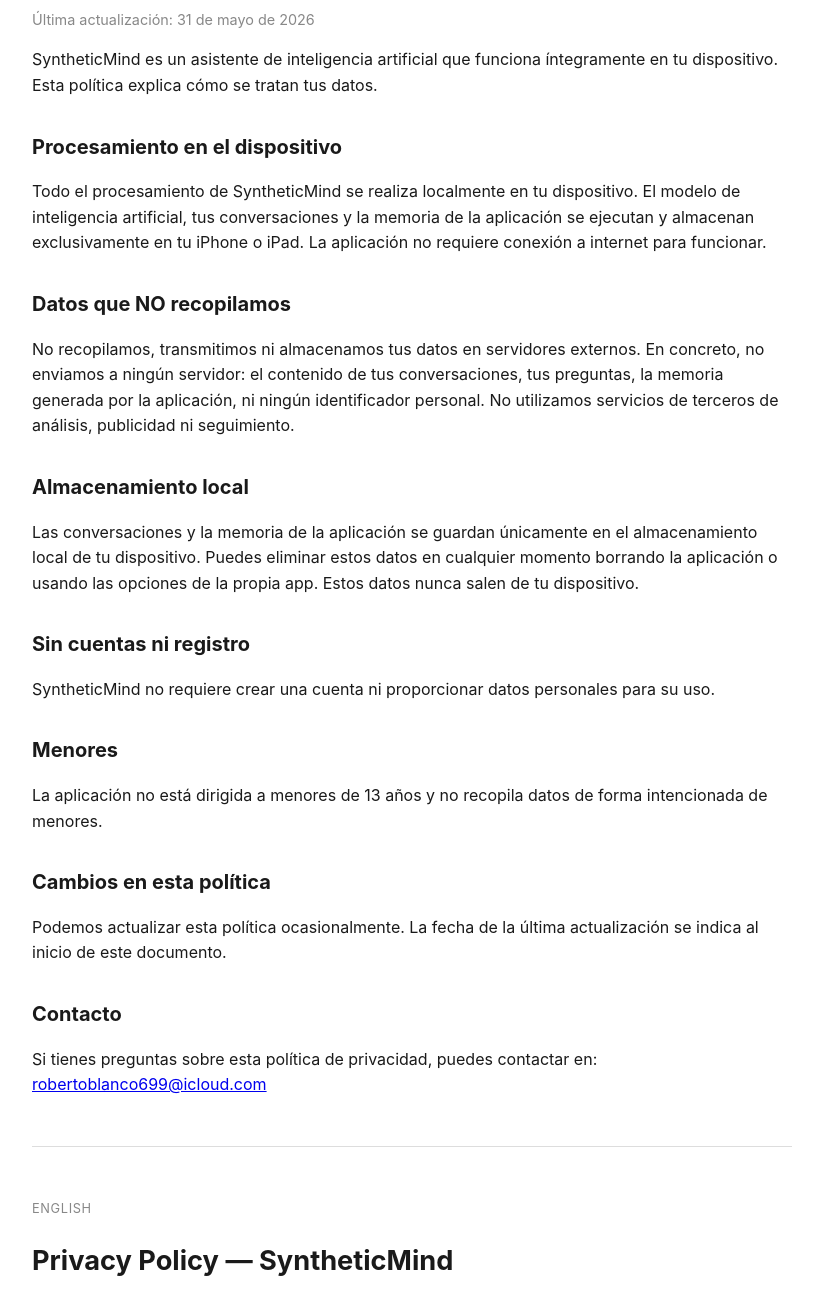
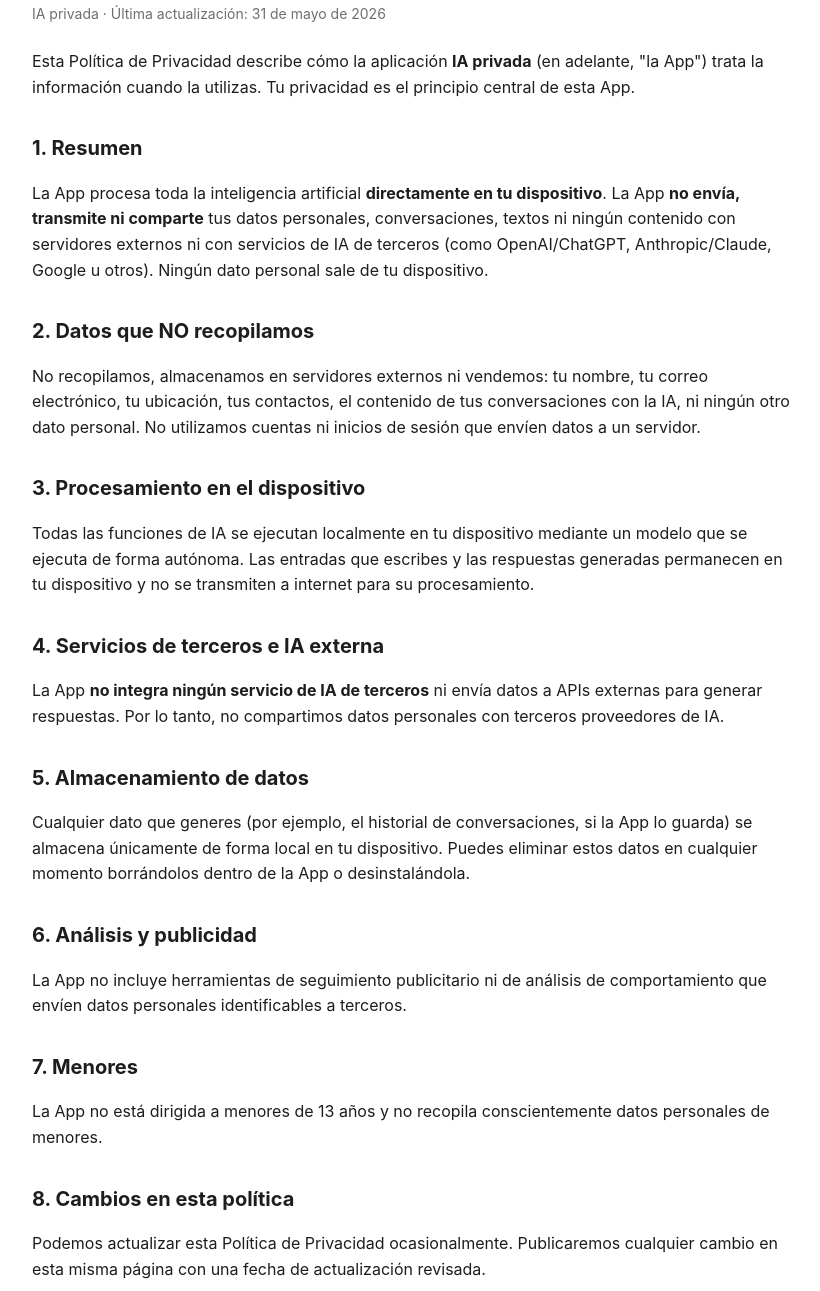
Before and after one commit to RobertoBlanco-lab/syntheticmind-web, a plain HTML site: page privacy.html in a window 1280 px wide. Shown: the part 115-1406 px from the top of the page, without its empty margins (228-1048 px from the left). Drawn offline with Linux system fonts and the light colour scheme.

Commit message:
Update privacy.html

```diff
--- a/privacy.html
+++ b/privacy.html
@@ -1,89 +1,51 @@
 <!DOCTYPE html>
 <html lang="es">
 <head>
-<meta charset="UTF-8">
-<meta name="viewport" content="width=device-width, initial-scale=1.0">
-<title>Política de Privacidad — SyntheticMind</title>
-<style>
-  :root { color-scheme: light dark; }
-  body {
-    font-family: -apple-system, BlinkMacSystemFont, "Segoe UI", Roboto, sans-serif;
-    line-height: 1.6;
-    max-width: 760px;
-    margin: 0 auto;
-    padding: 2rem 1.25rem 4rem;
-    color: #1a1a1a;
-    background: #fff;
-  }
-  @media (prefers-color-scheme: dark) {
-    body { color: #e6e6e6; background: #121212; }
-    a { color: #6ea8fe; }
-    hr { border-color: #333; }
-  }
-  h1 { font-size: 1.7rem; margin-bottom: 0.25rem; }
-  h2 { font-size: 1.25rem; margin-top: 2rem; }
-  .updated { color: #888; font-size: 0.9rem; margin-top: 0; }
-  hr { margin: 3rem 0; border: none; border-top: 1px solid #ddd; }
-  .lang-label { font-size: 0.8rem; text-transform: uppercase; letter-spacing: 0.05em; color: #888; }
-</style>
+  <meta charset="UTF-8">
+  <meta name="viewport" content="width=device-width, initial-scale=1.0">
+  <title>Política de Privacidad — IA privada</title>
+  <style>
+    body { font-family: -apple-system, BlinkMacSystemFont, "Segoe UI", Roboto, Helvetica, Arial, sans-serif; line-height: 1.6; color: #1d1d1f; max-width: 760px; margin: 0 auto; padding: 40px 20px; }
+    h1 { font-size: 28px; margin-bottom: 4px; }
+    h2 { font-size: 20px; margin-top: 32px; }
+    .updated { color: #6e6e73; font-size: 14px; margin-bottom: 24px; }
+    a { color: #0066cc; }
+    footer { margin-top: 40px; font-size: 14px; color: #6e6e73; }
+  </style>
 </head>
 <body>
+  <h1>Política de Privacidad</h1>
+  <p class="updated">IA privada · Última actualización: 31 de mayo de 2026</p>
 
-<span class="lang-label">Español</span>
-<h1>Política de Privacidad — SyntheticMind</h1>
-<p class="updated">Última actualización: 31 de mayo de 2026</p>
+  <p>Esta Política de Privacidad describe cómo la aplicación <strong>IA privada</strong> (en adelante, "la App") trata la información cuando la utilizas. Tu privacidad es el principio central de esta App.</p>
 
-<p>SyntheticMind es un asistente de inteligencia artificial que funciona íntegramente en tu dispositivo. Esta política explica cómo se tratan tus datos.</p>
+  <h2>1. Resumen</h2>
+  <p>La App procesa toda la inteligencia artificial <strong>directamente en tu dispositivo</strong>. La App <strong>no envía, transmite ni comparte</strong> tus datos personales, conversaciones, textos ni ningún contenido con servidores externos ni con servicios de IA de terceros (como OpenAI/ChatGPT, Anthropic/Claude, Google u otros). Ningún dato personal sale de tu dispositivo.</p>
 
-<h2>Procesamiento en el dispositivo</h2>
-<p>Todo el procesamiento de SyntheticMind se realiza localmente en tu dispositivo. El modelo de inteligencia artificial, tus conversaciones y la memoria de la aplicación se ejecutan y almacenan exclusivamente en tu iPhone o iPad. La aplicación no requiere conexión a internet para funcionar.</p>
+  <h2>2. Datos que NO recopilamos</h2>
+  <p>No recopilamos, almacenamos en servidores externos ni vendemos: tu nombre, tu correo electrónico, tu ubicación, tus contactos, el contenido de tus conversaciones con la IA, ni ningún otro dato personal. No utilizamos cuentas ni inicios de sesión que envíen datos a un servidor.</p>
 
-<h2>Datos que NO recopilamos</h2>
-<p>No recopilamos, transmitimos ni almacenamos tus datos en servidores externos. En concreto, no enviamos a ningún servidor: el contenido de tus conversaciones, tus preguntas, la memoria generada por la aplicación, ni ningún identificador personal. No utilizamos servicios de terceros de análisis, publicidad ni seguimiento.</p>
+  <h2>3. Procesamiento en el dispositivo</h2>
+  <p>Todas las funciones de IA se ejecutan localmente en tu dispositivo mediante un modelo que se ejecuta de forma autónoma. Las entradas que escribes y las respuestas generadas permanecen en tu dispositivo y no se transmiten a internet para su procesamiento.</p>
 
-<h2>Almacenamiento local</h2>
-<p>Las conversaciones y la memoria de la aplicación se guardan únicamente en el almacenamiento local de tu dispositivo. Puedes eliminar estos datos en cualquier momento borrando la aplicación o usando las opciones de la propia app. Estos datos nunca salen de tu dispositivo.</p>
+  <h2>4. Servicios de terceros e IA externa</h2>
+  <p>La App <strong>no integra ningún servicio de IA de terceros</strong> ni envía datos a APIs externas para generar respuestas. Por lo tanto, no compartimos datos personales con terceros proveedores de IA.</p>
 
-<h2>Sin cuentas ni registro</h2>
-<p>SyntheticMind no requiere crear una cuenta ni proporcionar datos personales para su uso.</p>
+  <h2>5. Almacenamiento de datos</h2>
+  <p>Cualquier dato que generes (por ejemplo, el historial de conversaciones, si la App lo guarda) se almacena únicamente de forma local en tu dispositivo. Puedes eliminar estos datos en cualquier momento borrándolos dentro de la App o desinstalándola.</p>
 
-<h2>Menores</h2>
-<p>La aplicación no está dirigida a menores de 13 años y no recopila datos de forma intencionada de menores.</p>
+  <h2>6. Análisis y publicidad</h2>
+  <p>La App no incluye herramientas de seguimiento publicitario ni de análisis de comportamiento que envíen datos personales identificables a terceros.</p>
 
-<h2>Cambios en esta política</h2>
-<p>Podemos actualizar esta política ocasionalmente. La fecha de la última actualización se indica al inicio de este documento.</p>
+  <h2>7. Menores</h2>
+  <p>La App no está dirigida a menores de 13 años y no recopila conscientemente datos personales de menores.</p>
 
-<h2>Contacto</h2>
-<p>Si tienes preguntas sobre esta política de privacidad, puedes contactar en: <a href="mailto:robertoblanco699@icloud.com">robertoblanco699@icloud.com</a></p>
+  <h2>8. Cambios en esta política</h2>
+  <p>Podemos actualizar esta Política de Privacidad ocasionalmente. Publicaremos cualquier cambio en esta misma página con una fecha de actualización revisada.</p>
 
-<hr>
+  <h2>9. Contacto</h2>
+  <p>Si tienes preguntas sobre esta Política de Privacidad, contáctanos en: <a href="mailto:robertoblanco699@icloud.com">robertoblanco699@icloud.com</a></p>
 
-<span class="lang-label">English</span>
-<h1>Privacy Policy — SyntheticMind</h1>
-<p class="updated">Last updated: May 31, 2026</p>
-
-<p>SyntheticMind is an artificial intelligence assistant that runs entirely on your device. This policy explains how your data is handled.</p>
-
-<h2>On-device processing</h2>
-<p>All processing in SyntheticMind happens locally on your device. The AI model, your conversations, and the app's memory run and are stored exclusively on your iPhone or iPad. The app does not require an internet connection to function.</p>
-
-<h2>Data we do NOT collect</h2>
-<p>We do not collect, transmit, or store your data on external servers. Specifically, we never send to any server: the content of your conversations, your questions, the memory generated by the app, or any personal identifier. We do not use any third-party analytics, advertising, or tracking services.</p>
-
-<h2>Local storage</h2>
-<p>Conversations and the app's memory are stored solely in your device's local storage. You can delete this data at any time by removing the app or using the in-app options. This data never leaves your device.</p>
-
-<h2>No accounts or registration</h2>
-<p>SyntheticMind does not require creating an account or providing personal information to be used.</p>
-
-<h2>Children</h2>
-<p>The app is not directed at children under 13 and does not knowingly collect data from minors.</p>
-
-<h2>Changes to this policy</h2>
-<p>We may update this policy occasionally. The date of the last update is shown at the top of this document.</p>
-
-<h2>Contact</h2>
-<p>If you have questions about this privacy policy, you can contact: <a href="mailto:robertoblanco@icloud.com">robertoblanco@icloud.com</a></p>
-
+  <footer>© 2026 IA privada. Todos los derechos reservados.</footer>
 </body>
 </html>
```
